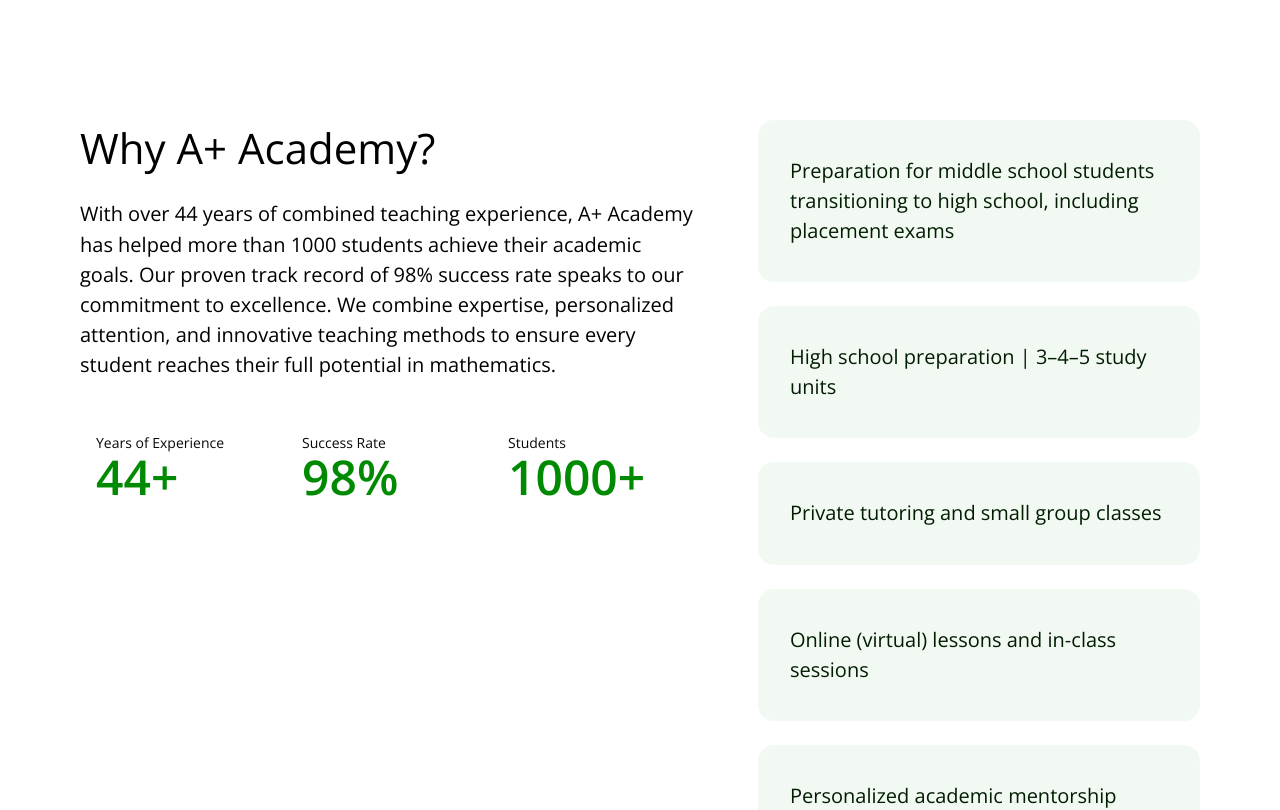
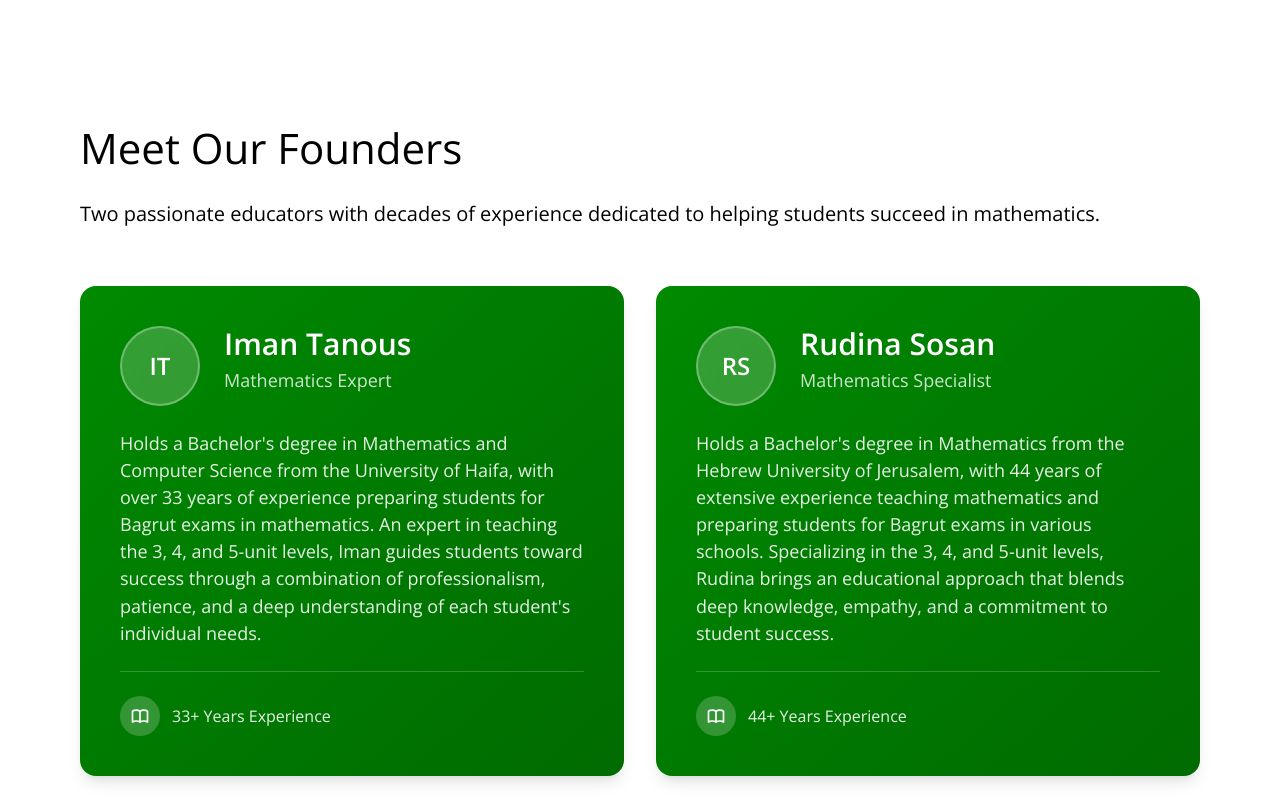
Before and after one commit to adityahajari14/A-Academy, a Next.js app: page / in a window 1280 px wide. Shown: the part 1320-2130 px from the top of the page. Built offline with nearby package versions, Linux system fonts and the light colour scheme.

Commit message:
Added founders section

```diff
--- a/src/app/page.tsx
+++ b/src/app/page.tsx
@@ -5,6 +5,7 @@ import Hero from "@/components/Hero";
 import AboutAcademy from "@/components/AboutAcademy";
 import WhyAcademySection from "@/components/WhyAcademySection";
 import ContactForm from "@/components/ContactForm";
+import Founders from "@/components/Founders";
 import Footer from "@/components/Footer";
 import Loader from "@/components/Loader";
 import { useState, useEffect } from "react";
@@ -59,6 +60,7 @@ export default function Home() {
       {/* About Academy Section */}
       <section id="about">
         <AboutAcademy language={language === "Hebrew" ? "he" : "en"} />
+        <Founders language={language === "Hebrew" ? "he" : "en"} />
       </section>
 
       {/* Why Academy Section */}
--- /dev/null
+++ b/src/components/Founders.tsx
@@ -0,0 +1,187 @@
+"use client";
+
+import { useState, useEffect, useRef } from "react";
+
+interface FounderContent {
+  name: string;
+  title: string;
+  bio: string;
+  initials: string;
+}
+
+interface Founder {
+  id: number;
+  en: FounderContent;
+  he: FounderContent;
+}
+
+const foundersData: Founder[] = [
+  {
+    id: 1,
+    en: {
+      name: "Iman Tanous",
+      title: "Mathematics Expert",
+      bio: "Holds a Bachelor's degree in Mathematics and Computer Science from the University of Haifa, with over 33 years of experience preparing students for Bagrut exams in mathematics. An expert in teaching the 3, 4, and 5-unit levels, Iman guides students toward success through a combination of professionalism, patience, and a deep understanding of each student's individual needs.",
+      initials: "IT",
+    },
+    he: {
+      name: "אימאן טנוס",
+      title: "מומחית מתמטיקה",
+      bio: "בעלת תואר ראשון במתמטיקה ומדעי המחשב מאוניברסיטת חיפה, עם ניסיון של מעל 33 שנה בהכנה לבגרויות במתמטיקה. מומחית בהוראת 3, 4 ו-5 יחידות לימוד, ומלווה תלמידים להצלחה תוך שילוב של מקצועיות, סבלנות והבנה עמוקה של צורכי כל תלמיד ותלמידה.",
+      initials: "אט",
+    },
+  },
+  {
+    id: 2,
+    en: {
+      name: "Rudina Sosan",
+      title: "Mathematics Specialist",
+      bio: "Holds a Bachelor's degree in Mathematics from the Hebrew University of Jerusalem, with 44 years of extensive experience teaching mathematics and preparing students for Bagrut exams in various schools. Specializing in the 3, 4, and 5-unit levels, Rudina brings an educational approach that blends deep knowledge, empathy, and a commitment to student success.",
+      initials: "RS",
+    },
+    he: {
+      name: "רודינה סוסאן",
+      title: "מומחית מתמטיקה",
+      bio: "בעלת תואר ראשון במתמטיקה מהאוניברסיטה העברית בירושלים, עם ניסיון עשיר של 44 שנים בהוראת מתמטיקה והכנה לבגרויות בבתי ספר שונים. מתמחה בהוראת 3, 4 ו-5 יחידות לימוד, ומביאה איתה גישה חינוכית שמחברת בין ידע עמוק, הכלה, והובלה להצלחה.",
+      initials: "רס",
+    },
+  },
+];
+
+interface FoundersProps {
+  language?: "en" | "he";
+}
+
+export default function Founders({ language = "en" }: FoundersProps) {
+  const [visible, setVisible] = useState(false);
+  const containerRef = useRef<HTMLDivElement>(null);
+
+  useEffect(() => {
+    const observer = new IntersectionObserver(
+      (entries) => {
+        entries.forEach((entry) => {
+          if (entry.isIntersecting) setVisible(true);
+        });
+      },
+      { threshold: 0.2 }
+    );
+    const el = containerRef.current;
+    if (el) observer.observe(el);
+    return () => observer.disconnect();
+  }, []);
+
+  const lang = language as "en" | "he";
+  const isHebrew = lang === "he";
+
+  const copy = {
+    en: {
+      title: "Meet Our Founders",
+      subtitle:
+        "Two passionate educators with decades of experience dedicated to helping students succeed in mathematics.",
+    },
+    he: {
+      title: "הכירו את המייסדות שלנו",
+      subtitle:
+        "שתי מחנכות נלהבות עם עשרות שנות ניסיון המסורות לסייע לתלמידים להצליח במתמטיקה.",
+    },
+  } as const;
+
+  const t = copy[lang];
+
+  return (
+    <section
+      ref={containerRef}
+      className="flex flex-col items-start px-4 sm:px-6 md:px-12 lg:px-20 py-12 sm:py-14 md:py-20 lg:py-24 w-full bg-white"
+      dir={isHebrew ? "rtl" : "ltr"}
+    >
+      <div className="flex flex-col gap-4 sm:gap-5 md:gap-6 items-start w-full max-w-7xl mx-auto">
+        {/* Header */}
+        <div className="w-full">
+          <h2
+            className={`font-[family-name:var(--font-open-sans)] font-normal text-2xl sm:text-3xl md:text-[38px] lg:text-[42px] leading-[1.33] text-black w-full transition-all duration-700 ${
+              visible ? "opacity-100 translate-y-0" : "opacity-0 translate-y-8"
+            }`}
+            style={{ transitionDelay: "0.1s" }}
+          >
+            {t.title}
+          </h2>
+          <p
+            className={`font-[family-name:var(--font-open-sans)] font-light text-sm sm:text-base md:text-lg lg:text-xl leading-[1.51] text-black w-full mt-4 sm:mt-5 md:mt-6 transition-all duration-700 ${
+              visible ? "opacity-100 translate-y-0" : "opacity-0 translate-y-8"
+            }`}
+            style={{ transitionDelay: "0.2s" }}
+          >
+            {t.subtitle}
+          </p>
+        </div>
+
+        {/* Founders Grid */}
+        <div className="grid grid-cols-1 md:grid-cols-2 gap-6 sm:gap-8 w-full mt-6 sm:mt-8">
+          {foundersData.map((founder, index) => (
+            <div
+              key={founder.id}
+              className={`bg-gradient-to-br from-[#008A01] to-[#006B01] rounded-xl sm:rounded-2xl p-6 sm:p-7 md:p-8 lg:p-10 text-white shadow-lg hover:shadow-xl transition-all duration-500 hover:scale-[1.02] ${
+                visible
+                  ? "opacity-100 translate-y-0"
+                  : "opacity-0 translate-y-8"
+              }`}
+              style={{ transitionDelay: `${0.3 + index * 0.1}s` }}
+            >
+              {/* Initials Avatar */}
+              <div className="flex items-start gap-4 sm:gap-5 md:gap-6 mb-5 sm:mb-6">
+                <div className="w-16 h-16 sm:w-20 sm:h-20 md:w-20 md:h-20 rounded-full bg-white/20 backdrop-blur-sm flex items-center justify-center flex-shrink-0 border-2 border-white/30">
+                  <span className="font-[family-name:var(--font-open-sans)] text-xl sm:text-2xl font-semibold text-white">
+                    {founder[lang].initials}
+                  </span>
+                </div>
+                <div>
+                  <h3 className="font-[family-name:var(--font-open-sans)] text-xl sm:text-2xl md:text-3xl font-semibold mb-1 text-white">
+                    {founder[lang].name}
+                  </h3>
+                  <p className="font-[family-name:var(--font-open-sans)] text-white/80 text-sm sm:text-base md:text-lg font-light">
+                    {founder[lang].title}
+                  </p>
+                </div>
+              </div>
+
+              {/* Bio */}
+              <p className="font-[family-name:var(--font-open-sans)] text-white/90 leading-[1.51] text-sm sm:text-base md:text-lg font-light">
+                {founder[lang].bio}
+              </p>
+
+              {/* Experience Badge */}
+              <div className="mt-5 sm:mt-6 pt-5 sm:pt-6 border-t border-white/20">
+                <div className="flex items-center gap-3">
+                  <div className="w-9 h-9 sm:w-10 sm:h-10 rounded-full bg-white/20 flex items-center justify-center flex-shrink-0">
+                    <svg
+                      className="w-4 h-4 sm:w-5 sm:h-5 text-white"
+                      fill="none"
+                      stroke="currentColor"
+                      viewBox="0 0 24 24"
+                    >
+                      <path
+                        strokeLinecap="round"
+                        strokeLinejoin="round"
+                        strokeWidth={2}
+                        d="M12 6.253v13m0-13C10.832 5.477 9.246 5 7.5 5S4.168 5.477 3 6.253v13C4.168 18.477 5.754 18 7.5 18s3.332.477 4.5 1.253m0-13C13.168 5.477 14.754 5 16.5 5c1.747 0 3.332.477 4.5 1.253v13C19.832 18.477 18.247 18 16.5 18c-1.746 0-3.332.477-4.5 1.253"
+                      />
+                    </svg>
+                  </div>
+                  <span className="font-[family-name:var(--font-open-sans)] text-white/90 font-normal text-sm sm:text-base">
+                    {founder.id === 1
+                      ? isHebrew
+                        ? "33+ שנות ניסיון"
+                        : "33+ Years Experience"
+                      : isHebrew
+                      ? "44+ שנות ניסיון"
+                      : "44+ Years Experience"}
+                  </span>
+                </div>
+              </div>
+            </div>
+          ))}
+        </div>
+      </div>
+    </section>
+  );
+}
```
